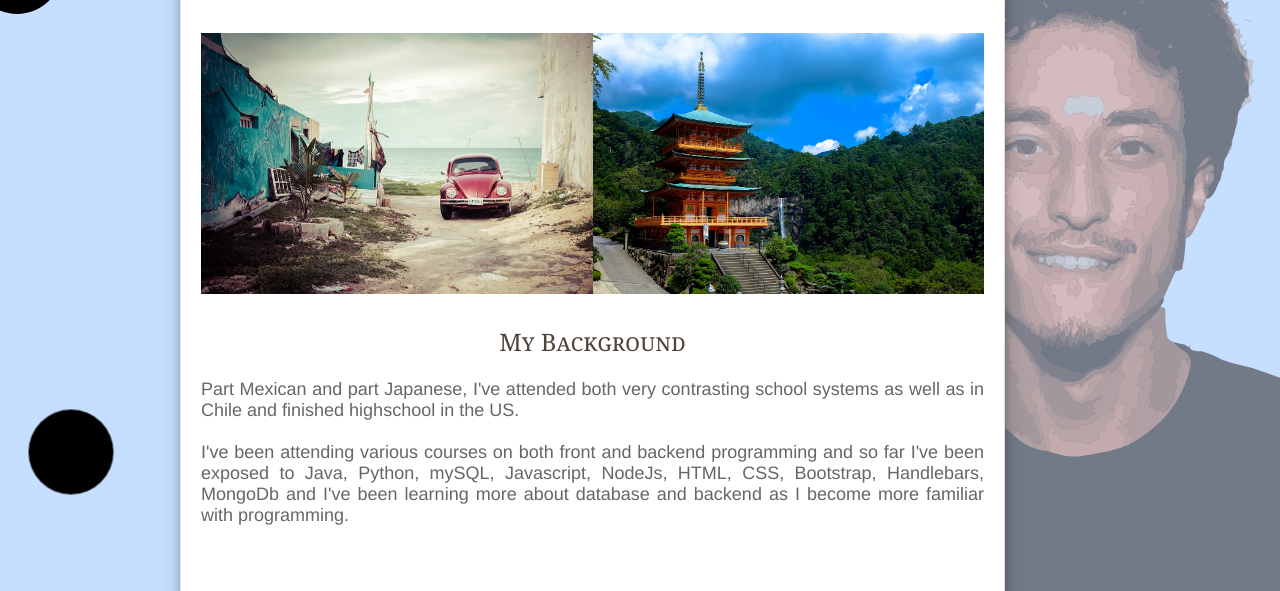
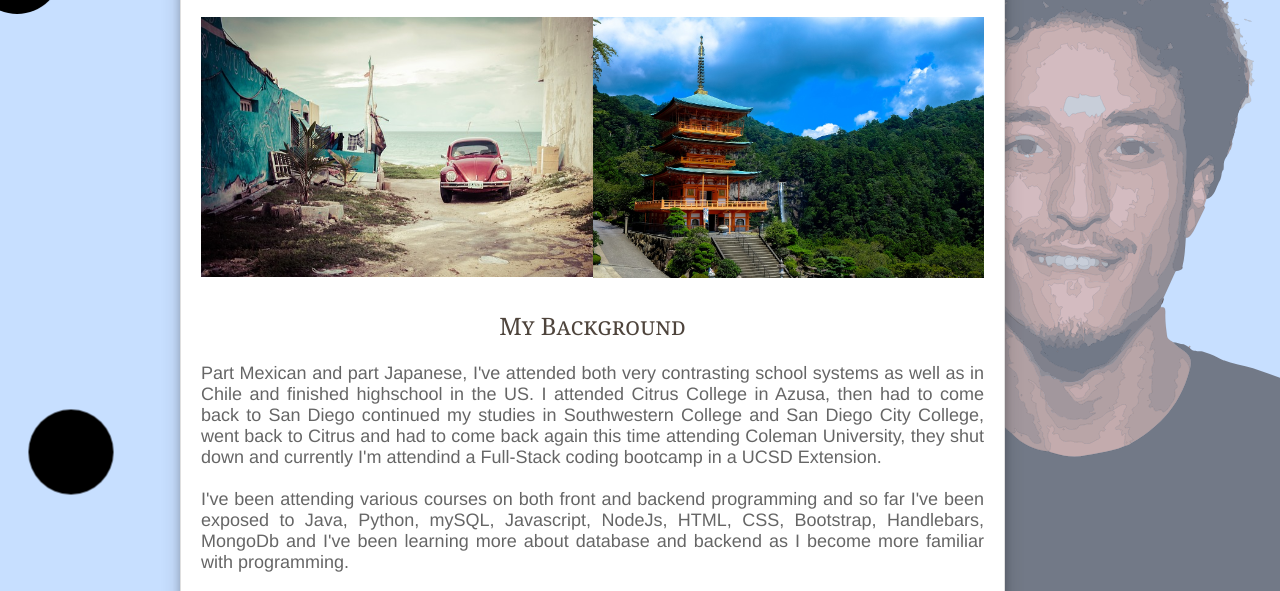
Before and after one commit to isao92/New-Portfolio, a plain HTML site: page index.html in a window 1280 px wide. Shown: the part 207-798 px from the top of the page. Drawn offline with nearby package versions, Linux system fonts and the light colour scheme; a web font is replaced by a local one.

Commit message:
"more about me and css"

```diff
--- a/assets/styles/styles.css
+++ b/assets/styles/styles.css
@@ -90,7 +90,6 @@ h2, h4{
 	font-variant: small-caps; text-transform: none; font-weight: 100; margin-bottom: 0;
 	font-size: x-large;
 	text-align: center;
-	padding-top: 3%;
 }
 
 #contact-info-title{
@@ -111,9 +110,8 @@ h2, h4{
 .about-me-text, .card-body{
 	font-family: "Helvetica Neue", "Lucida Grande", Helvetica, Arial, Verdana, sans-serif;
 	font-size: 14px;
-	margin-top: .5em; color: #666;
+	color: #666;
 	font-size: large;
-	margin-top: 2%;
 	text-align: justify;
 }
 
@@ -279,11 +277,6 @@ h2, h4{
 	line-height: 2.5;
 }
 
-nav a:hover{
-	background: #bcdefd;
-	color: white;
-	border-radius: 10%;
-}
 
 /* FOR SVG TITLE ANIMATION */
 
--- a/index.html
+++ b/index.html
@@ -3745,7 +3745,7 @@
           <div class="about-me-text">
             <div class="about-me-title">My Background</div>
             <br>
-            Part Mexican and part Japanese, I've attended both very contrasting school systems as well as in Chile and finished highschool in the US.
+            Part Mexican and part Japanese, I've attended both very contrasting school systems as well as in Chile and finished highschool in the US. I attended Citrus College in Azusa, then had to come back to San Diego continued my studies in Southwestern College and San Diego City College, went back to Citrus and had to come back again this time attending Coleman University, they shut down and currently I'm attendind a Full-Stack coding bootcamp in a UCSD Extension.
             <br><br> I've been attending various courses on both front and backend programming and so far I've been exposed to Java, Python, mySQL, Javascript, NodeJs, HTML, CSS, Bootstrap, Handlebars, MongoDb and I've been learning more about database and backend as I become more familiar with programming.
           </div>
           <br>
```
